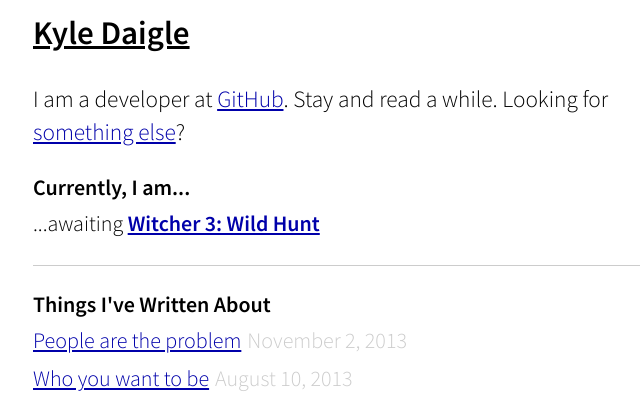
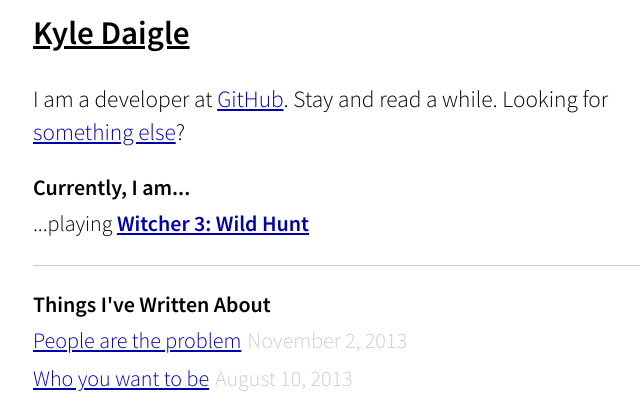
Before and after one commit to kdaigle/kdaigle.github.io, a Jekyll site: the page built from index.html, in a window 1280 px wide. Shown: the top 405 px of the page, without its empty margins (297-937 px from the left). Built offline with Jekyll 4.4.1, drawn with Linux system fonts in a browser that asks for light colours.

Commit message:
Update index.html

```diff
--- a/index.html
+++ b/index.html
@@ -10,7 +10,7 @@
   </p>
   <h3>Currently, I am...</h3>
   <ul class="currently">
-    <li>...awaiting <a href="http://www.amazon.com/Witcher-Wild-Hunt-Windows-Pc/dp/B00WTI3SGO/ref=sr_1_2_twi_1_gam?ie=UTF8&qid=1431610296&sr=8-2&keywords=witcher+3">Witcher 3: Wild Hunt</a></li>
+    <li>...playing <a href="http://www.amazon.com/Witcher-Wild-Hunt-Windows-Pc/dp/B00WTI3SGO/ref=sr_1_2_twi_1_gam?ie=UTF8&qid=1431610296&sr=8-2&keywords=witcher+3">Witcher 3: Wild Hunt</a></li>
   </ul>
   <hr/>
   <h3>Things I've Written About</h3>
```
